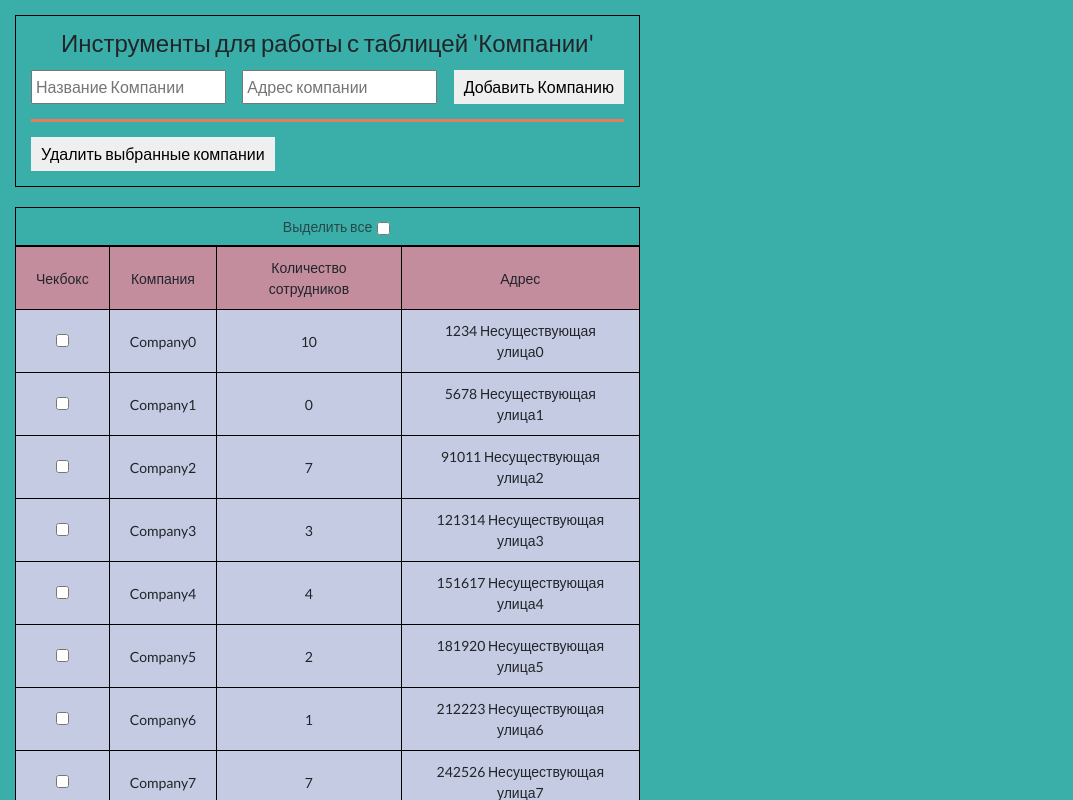
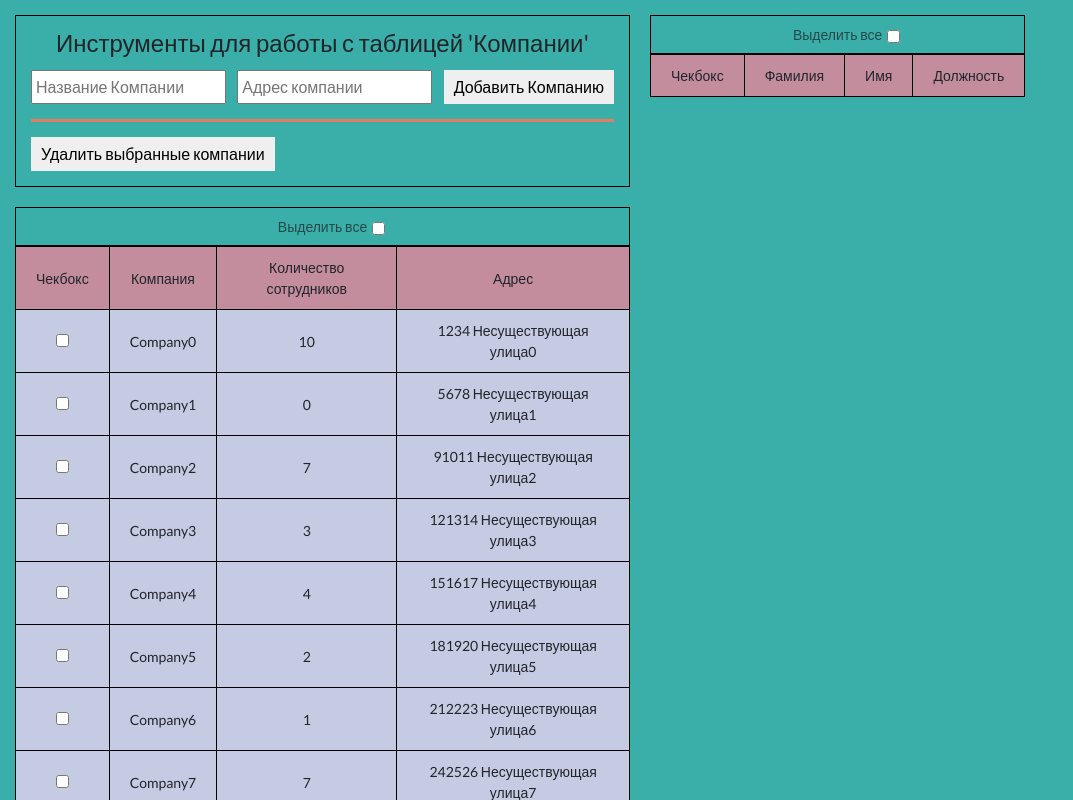
Before and after one commit to Zakharov1984/testing_project_adept, a React (Create React App) app: page / in a window 1280 px wide. Shown: the top 800 px of the page, without its empty margins (0-1073 px from the left). Built offline with nearby package versions, Linux system fonts and the light colour scheme; data requests are answered from the project's data file.

Commit message:
fiix_employees

```diff
--- a/src/API/service.ts
+++ b/src/API/service.ts
@@ -1,5 +1,5 @@
 import { ICompany, ICompanyForActive } from "../types/companiesTypes";
-import { IEmployeesForActive, IEmployees } from "../types/employeesType";
+import { IEmployeeForActive, IEmployeesForActive, IEmployees } from "../types/employeesType";
 
 type methodRequest = 'GET' | 'POST' | 'DELETE' | 'PUT';
 
@@ -30,7 +30,6 @@ export default class Service {
 
   public async getAllCompanies() {
     const res: ICompany[] = await this.getData(`${this.apiBase}/companies`);
-    console.log(res.map(this.transformCompanies));
     return res.map(this.transformCompanies);
   }
 
--- a/src/app/styles/index.scss
+++ b/src/app/styles/index.scss
@@ -26,8 +26,6 @@ button:hover {
 }
 
 .app {
-  display: grid;
-  grid-template-columns: repeat(2, 1fr);
   max-width: 1400px;
   min-height: 100vh;
   margin: 0 auto;
--- a/src/components/CompaniesList/CompaniesList.tsx
+++ b/src/components/CompaniesList/CompaniesList.tsx
@@ -3,13 +3,15 @@ import { useAppDispatch, useAppSelector } from '../../hooks/hook';
 import { ChangeEvent } from 'react';
 
 import { fetchCompanies, toggleActive, toggleAllActive } from './companiesSlice';
-import { TableItem } from '../CompaniesTableItem/CompaniesTableItem';
+import { CompaniesTableItem } from '../CompaniesTableItem/CompaniesTableItem';
 import { Spinner } from '../../UI/Spinner/Spinner';
 
 
 export const CompaniesList = () => {
   const dispatch = useAppDispatch();
-  const { companies, companiesLoadingStatus, isActiveAllCompanies } = useAppSelector(
+  const { companies,
+          companiesLoadingStatus,
+          isActiveAllCompanies } = useAppSelector(
     (state) => state.companies
   );
 
@@ -54,7 +56,7 @@ export const CompaniesList = () => {
       </thead>
       <tbody>
         {companies.map(
-          company => <TableItem
+          company => <CompaniesTableItem
             key={company.id}
             {...company}
             handleChangeCheckbox={handleChangeCheckbox}/>
--- a/src/components/CompaniesTableItem/CompaniesTableItem.tsx
+++ b/src/components/CompaniesTableItem/CompaniesTableItem.tsx
@@ -9,11 +9,11 @@ import { editField } from "../CompaniesList/companiesSlice";
 import st from './CompaniesTableItem.module.scss';
 
 
-interface ITableItem extends ICompanyForActive {
+interface CompaniesTableItem extends ICompanyForActive {
   handleChangeCheckbox: (event: ChangeEvent<HTMLInputElement>) => void;
 }
 
-export const TableItem: React.FC<ITableItem> = ({
+export const CompaniesTableItem: React.FC<CompaniesTableItem> = ({
   id,
   name,
   address,
--- /dev/null
+++ b/src/components/Employees/Employees.tsx
@@ -0,0 +1,9 @@
+import { EmployeesList } from '../EmployeesList/EmployeesList';
+
+export const Employees = () => {
+  return (
+    <section className="employees">
+      <EmployeesList/>
+    </section>
+  )
+}
--- a/src/components/EmployeesList/EmployeesList.tsx
+++ b/src/components/EmployeesList/EmployeesList.tsx
@@ -1,16 +1,57 @@
 import { useEffect } from "react";
-import { useAppDispatch } from "../../hooks/hook";
+import { useAppDispatch, useAppSelector } from "../../hooks/hook";
 import { fetchEmployees } from "./employeesSlice";
-
+import { EmployeesTableItem } from '../EmployeesTableItem/EmployeesTableItem';
 
 export const EmployeesList = () => {
   const dispatch = useAppDispatch();
+  const { employees,
+          isFirstActivatedCompany,
+          employeesLoadingStatus } = useAppSelector(
+    (state) => state.employees
+  );
 
   useEffect(() => {
     dispatch(fetchEmployees());
   }, [])
 
+  const isActiveAllEmployees = () => {
+
+  }
+
+  const handleChangeAllCheckBox = () => {
+
+  }
+
   return (
-    <ul>Сотрудники</ul>
+    <table className="bg-table">
+      <caption>
+        <label>
+          Выделить все
+          <input
+            className="chbCenter"
+            type="checkbox"
+            name="allEmployees"
+            checked={false}/>
+        </label>
+      </caption>
+      <thead>
+        <tr>
+          <td>Чекбокс</td>
+          <td>Фамилия</td>
+          <td>Имя</td>
+          <td>Должность</td>
+        </tr>
+      </thead>
+      <tbody>
+
+      </tbody>
+    </table>
   )
 }
+
+/* {employees.Company0.map(
+          employee => <EmployeesTableItem
+            key={employee.id}
+            {...employee}/>
+        )} */
--- a/src/components/EmployeesList/employeesSlice.ts
+++ b/src/components/EmployeesList/employeesSlice.ts
@@ -1,11 +1,11 @@
 import { createAsyncThunk, createSlice, PayloadAction } from "@reduxjs/toolkit";
 import Service from "../../API/service";
 
-import { IEmployees } from '../../types/employeesType';
+import { IEmployees, IEmployeesForActive } from '../../types/employeesType';
 
 
 interface IEmployeesInitialState {
-  employees: IEmployees;
+  employees: IEmployeesForActive;
   isFirstActivatedCompany: boolean;
   employeesLoadingStatus: 'idle' | 'loading' | 'error';
 }
@@ -33,7 +33,7 @@ const employeesSlice = createSlice({
   extraReducers: (builder => {
     builder
       .addCase(fetchEmployees.pending, state => {state.employeesLoadingStatus = 'loading'})
-      .addCase(fetchEmployees.fulfilled, (state, action: PayloadAction<IEmployees>) => {
+      .addCase(fetchEmployees.fulfilled, (state, action: PayloadAction<IEmployeesForActive>) => {
         state.employees = action.payload;
         state.employeesLoadingStatus = 'idle';
       })
--- /dev/null
+++ b/src/components/EmployeesTableItem/EmployeesTableItem.tsx
@@ -0,0 +1,34 @@
+import classNames from 'classnames';
+import st from './EmployeesTableItem.module.scss';
+import { IEmployeeForActive } from '../../types/employeesType';
+import { ChangeEvent } from 'react';
+
+interface EmployeesTableItem extends IEmployeeForActive {
+  //handleChangeCheckbox: (event: ChangeEvent<HTMLInputElement>) => void;
+}
+
+
+export const EmployeesTableItem: React.FC<EmployeesTableItem> = ({
+  id,
+  name,
+  surname,
+  post,
+  companyName,
+  isActive
+}) => {
+  return (
+    <tr>
+    {/* <tr className={classNames({[st.active]: isActive})}></tr> */}
+      <td>
+        <input
+          type="checkbox"
+          name="companies"
+          value={id}
+          checked={isActive}/>
+      </td>
+      <td>{surname}</td>
+      <td>{name}</td>
+      <td>{post}</td>
+    </tr>
+  )
+}
--- a/src/pages/Main/Main.module.scss
+++ b/src/pages/Main/Main.module.scss
@@ -1,3 +1,5 @@
-.companies {
-
+.main {
+  display: grid;
+  grid-template-columns: repeat(2, 1fr);
+  grid-column-gap: 20px;
 }
--- a/src/pages/Main/Main.tsx
+++ b/src/pages/Main/Main.tsx
@@ -1,13 +1,13 @@
 import { Companies } from '../../components/Companies/Companies';
-import { EmployeesList } from '../../components/EmployeesList/EmployeesList';
+import { Employees } from '../../components/Employees/Employees';
 import st from './Main.module.scss';
 
 
 export const Main = (): JSX.Element => {
   return (
-    <main className={st.companies}>
+    <main className={st.main}>
       <Companies/>
-      <EmployeesList/>
+      <Employees/>
     </main>
   )
 }
```
Also changed, not shown: src/types/employeesType.ts (+4 -4 lines), src/components/EmployeesTableItem/EmployeesTableItem.module.scss (added).
